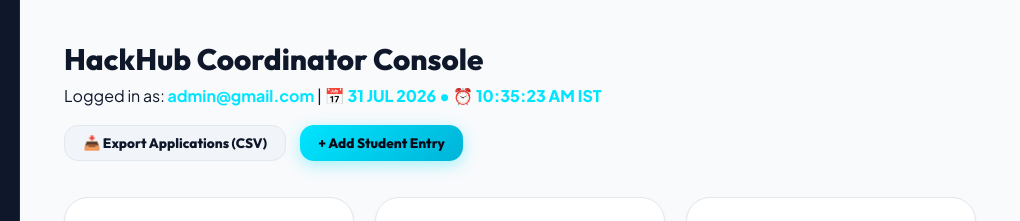
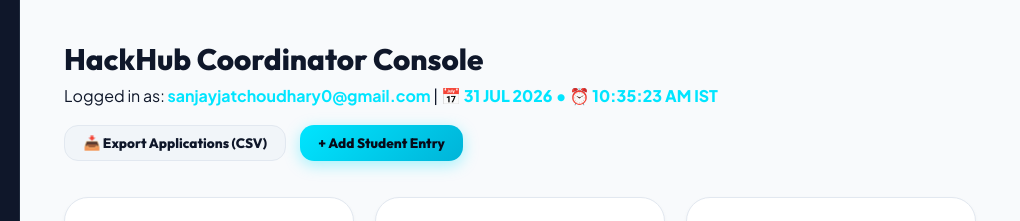
Before and after one commit to sanjay-cu/Hackathon, a website: page admin.html in a window 1280 px wide. Both pictures are taken after typing "Sample123" into the empty fields and a click on the button "Unlock Admin Console 🔓". Shown: the top 221 px of the page, 260-1280 px from the left. Drawn offline with Linux system fonts and the light colour scheme; no server answers.

Commit message:
Dynamically display logged in admin email (sanjayjatchoudhary0@gmail.com) in admin panel topbar

```diff
--- a/admin.html
+++ b/admin.html
@@ -158,7 +158,7 @@
           <label for="admin_email" class="form-label">Coordinator Email Address *</label>
           <div class="input-with-icon">
             <span class="input-icon">✉️</span>
-            <input type="email" id="admin_email" class="form-input" placeholder="admin@gmail.com" value="admin@gmail.com" required />
+            <input type="email" id="admin_email" class="form-input" placeholder="sanjayjatchoudhary0@gmail.com" value="sanjayjatchoudhary0@gmail.com" required />
           </div>
         </div>
 
@@ -237,7 +237,7 @@
       <header class="admin-topbar">
         <div class="topbar-welcome">
           <h2>HackHub Coordinator Console</h2>
-          <p class="text-muted">Logged in as: <strong style="color: var(--brand-cyan);">admin@gmail.com</strong> | <span id="admin-live-clock" style="color: var(--brand-cyan); font-weight: 800;">📅 Live Clock Loading...</span></p>
+          <p class="text-muted">Logged in as: <strong id="admin-logged-email" style="color: var(--brand-cyan);">sanjayjatchoudhary0@gmail.com</strong> | <span id="admin-live-clock" style="color: var(--brand-cyan); font-weight: 800;">📅 Live Clock Loading...</span></p>
         </div>
 
         <div class="topbar-actions">
--- a/script.js
+++ b/script.js
@@ -155,6 +155,10 @@ function initAdminAuth() {
   if (!authScreen || !mainLayout) return;
 
   const isAuth = sessionStorage.getItem('admin_authenticated') === 'true';
+  const savedEmail = sessionStorage.getItem('admin_email') || 'sanjayjatchoudhary0@gmail.com';
+  const loggedEmailEl = document.getElementById('admin-logged-email');
+  if (loggedEmailEl) loggedEmailEl.textContent = savedEmail;
+
   if (isAuth) {
     authScreen.classList.add('hidden');
     mainLayout.classList.remove('hidden');
@@ -186,6 +190,8 @@ function initAdminAuth() {
 
       if (authenticated || (isEmailAdmin && isPassOk)) {
         sessionStorage.setItem('admin_authenticated', 'true');
+        sessionStorage.setItem('admin_email', email);
+        if (loggedEmailEl) loggedEmailEl.textContent = email;
         authScreen.classList.add('hidden');
         mainLayout.classList.remove('hidden');
         if (errorMsg) errorMsg.classList.add('hidden');
```
